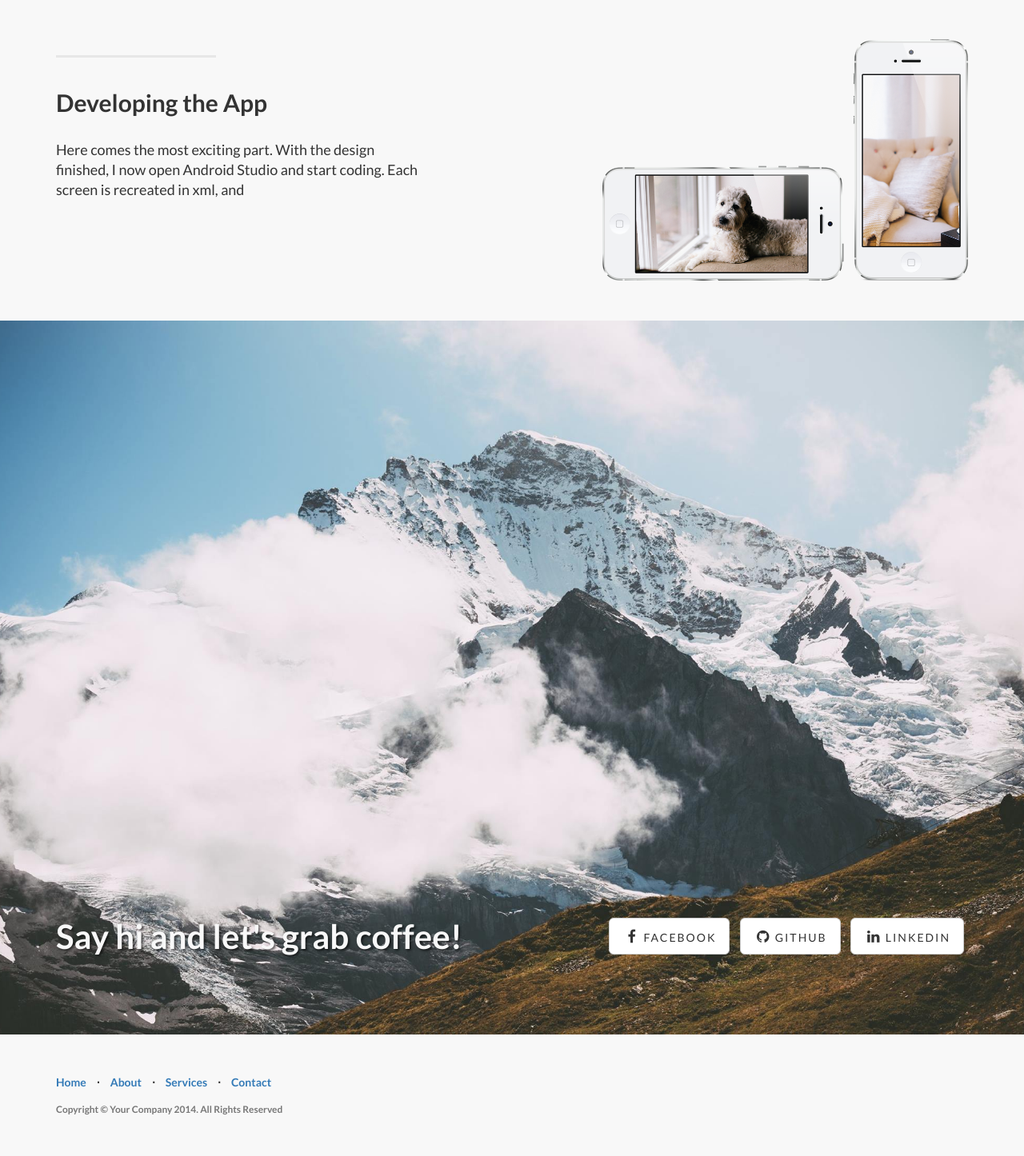
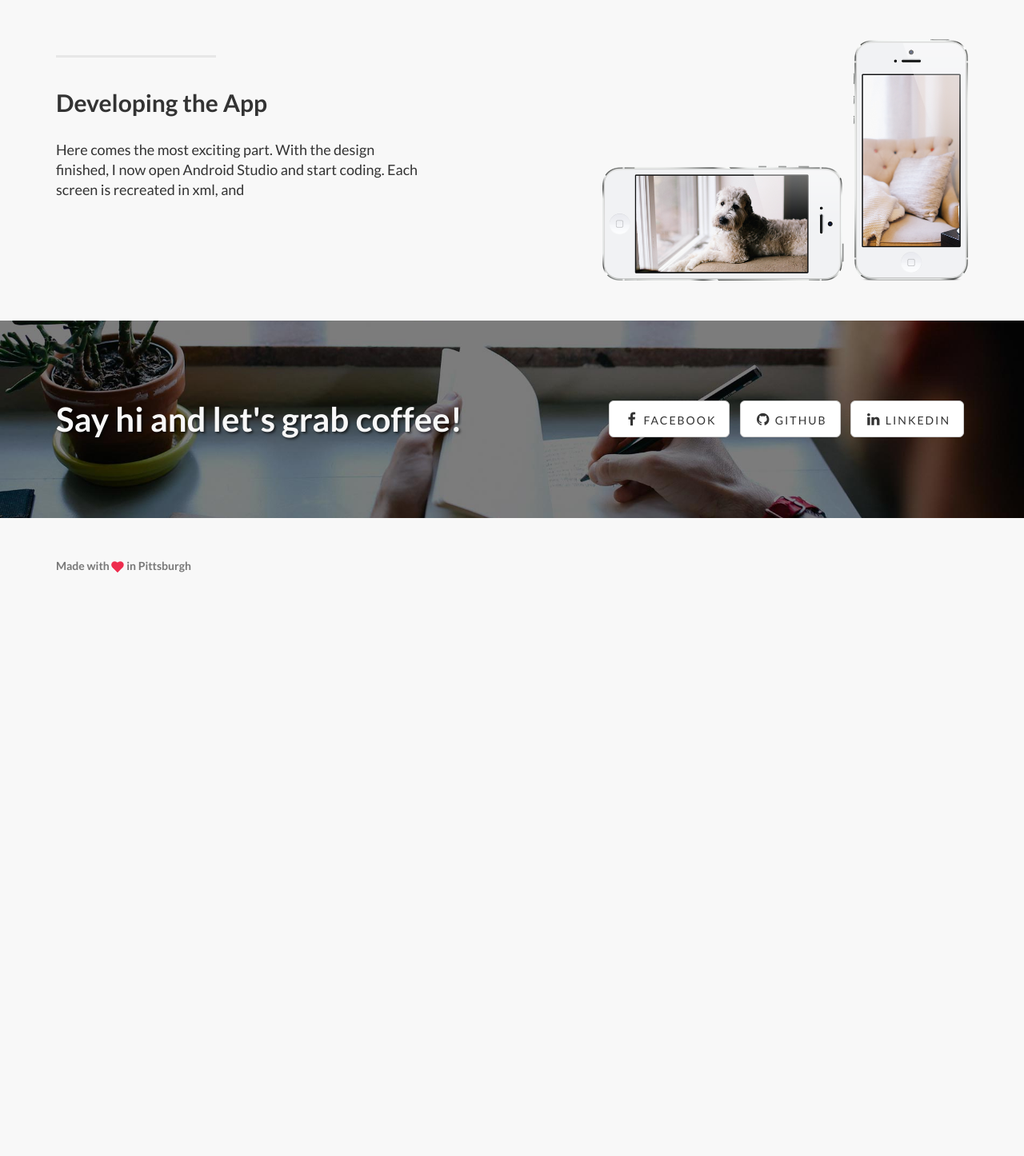
Before and after one commit to devanshk/devanshk.github.io, a PHP site: page / in a window 1280 px wide. Shown: the part 1717-3163 px from the top of the page at 80% size. After the commit the page ends 2433 px from the top, so only its background shows below. Run offline with PHP 8.4, Linux system fonts and the light colour scheme.

Commit message:
Changed copyright footer

```diff
--- a/css/landing-page.css
+++ b/css/landing-page.css
@@ -114,9 +114,9 @@ h6 {
 }
 
 .banner {
-    padding: 100px 0;
+    padding: 100px 50px;
     color: #f8f8f8;
-    background: url(../img/mountains.jpg) no-repeat center center;
+    background: url(../img/banner-bg.jpg) no-repeat center center;
     background-size: cover;
 }
 
@@ -183,7 +183,7 @@ p.copyright {
 }
 
 .github{
-  transition: .25s ;
+  transition: .25s ease-out;
 }
 
 .github:hover,
--- a/index.html
+++ b/index.html
@@ -71,8 +71,6 @@
         <div class="container">
 
           <div id="particles-js" class= "overlay"></div>
-
-          <div class= "starry_overlay overlay"></div>
 
             <div class="row">
                 <div class="col-lg-12">
@@ -174,9 +172,6 @@
     <div class="banner">
 
         <div class="container">
-          <div class="particles-js">
-            <canvas width="894" height="503" style="width: 100%; height: 100%;"></canvas>
-          </div>
 
             <div class="row">
                 <div class="col-lg-6">
@@ -208,24 +203,7 @@
         <div class="container">
             <div class="row">
                 <div class="col-lg-12">
-                    <ul class="list-inline">
-                        <li>
-                            <a href="#">Home</a>
-                        </li>
-                        <li class="footer-menu-divider">&sdot;</li>
-                        <li>
-                            <a href="#about">About</a>
-                        </li>
-                        <li class="footer-menu-divider">&sdot;</li>
-                        <li>
-                            <a href="#services">Services</a>
-                        </li>
-                        <li class="footer-menu-divider">&sdot;</li>
-                        <li>
-                            <a href="#contact">Contact</a>
-                        </li>
-                    </ul>
-                    <p class="copyright text-muted small">Copyright &copy; Your Company 2014. All Rights Reserved</p>
+                    <p class="text-muted">Made with <img width= "16px" src="img/heart.svg">  in Pittsburgh</p>
                 </div>
             </div>
         </div>
```
Also changed, not shown: img/heart.svg (added), img/starry_sky_transitioned.jpg, 1 other file.
